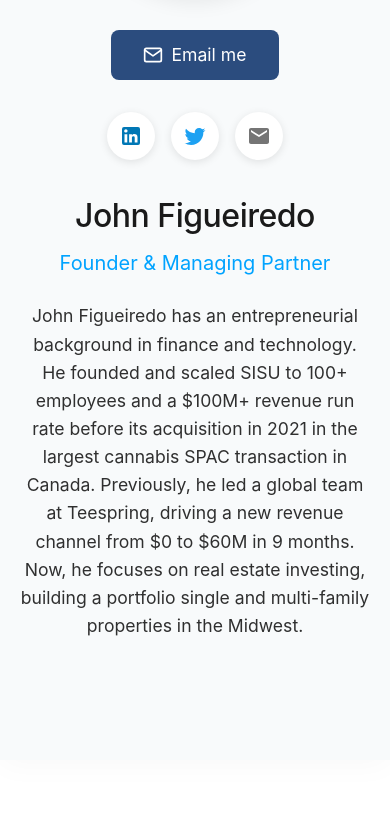
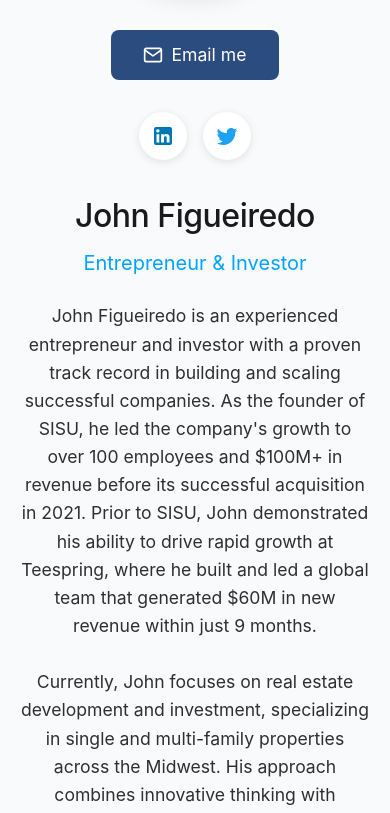
Before and after one commit to johnfig/john-figueiredo, a React (Create React App) app: page / in a window 390 px wide. Shown: the part 1306-2119 px from the top of the page. Built offline with nearby package versions, Linux system fonts and the light colour scheme.

Commit message:
Update to John Figueiredo on metadata and mobile nav bar to be correct order

```diff
--- a/public/index.html
+++ b/public/index.html
@@ -7,21 +7,21 @@
     <meta name="theme-color" content="#000919" />
 
     <!-- Primary Meta Tags -->
-    <meta name="title" content="SISU Ventures" />
-    <meta name="description" content="Building and investing in transformative companies" />
+    <meta name="title" content="John Figueiredo" />
+    <meta name="description" content="Entrepreneur, Investor, and Real Estate Developer" />
 
     <!-- Open Graph / Facebook -->
     <meta property="og:type" content="website" />
-    <meta property="og:url" content="https://sisuventures.co" />
-    <meta property="og:title" content="SISU Ventures" />
-    <meta property="og:description" content="Building and investing in transformative companies" />
+    <meta property="og:url" content="https://johnfigueiredo.com" />
+    <meta property="og:title" content="John Figueiredo" />
+    <meta property="og:description" content="Entrepreneur, Investor, and Real Estate Developer" />
     <meta property="og:image" content="%PUBLIC_URL%/og-image.png" />
 
     <!-- Twitter -->
     <meta name="twitter:card" content="summary" />
-    <meta name="twitter:url" content="https://sisuventures.co" />
-    <meta name="twitter:title" content="SISU Ventures" />
-    <meta name="twitter:description" content="Building and investing in transformative companies" />
+    <meta name="twitter:url" content="https://johnfigueiredo.com" />
+    <meta name="twitter:title" content="John Figueiredo" />
+    <meta name="twitter:description" content="Entrepreneur, Investor, and Real Estate Developer" />
     <meta name="twitter:image" content="%PUBLIC_URL%/og-image.png" />
 
     <!-- Favicon -->
@@ -30,7 +30,7 @@
     <link rel="icon" type="image/png" sizes="16x16" href="%PUBLIC_URL%/favicon-16x16.png" />
     <link rel="manifest" href="%PUBLIC_URL%/manifest.json" />
 
-    <title>SISU Ventures</title>
+    <title>John Figueiredo</title>
   </head>
   <body>
     <noscript>You need to enable JavaScript to run this app.</noscript>
--- a/src/components/About.js
+++ b/src/components/About.js
@@ -182,23 +182,23 @@ const About = () => {
                   <path d="M22.46 6C21.69 6.35 20.86 6.58 20 6.69C20.88 6.16 21.56 5.32 21.88 4.31C21.05 4.81 20.13 5.16 19.16 5.36C18.37 4.5 17.26 4 16 4C13.65 4 11.73 5.92 11.73 8.29C11.73 8.63 11.77 8.96 11.84 9.27C8.28 9.09 5.11 7.38 3 4.79C2.63 5.42 2.42 6.16 2.42 6.94C2.42 8.43 3.17 9.75 4.33 10.5C3.62 10.5 2.96 10.3 2.38 10V10.03C2.38 12.11 3.86 13.85 5.82 14.24C5.46 14.34 5.08 14.39 4.69 14.39C4.42 14.39 4.15 14.36 3.89 14.31C4.43 16 6 17.26 7.89 17.29C6.43 18.45 4.58 19.13 2.56 19.13C2.22 19.13 1.88 19.11 1.54 19.07C3.44 20.29 5.7 21 8.12 21C16 21 20.33 14.46 20.33 8.79C20.33 8.6 20.33 8.42 20.32 8.23C21.16 7.63 21.88 6.87 22.46 6Z"/>
                 </svg>
               </SocialButton>
-              <SocialButton href="mailto:john@sisuventures.co">
-                <svg width="24" height="24" viewBox="0 0 24 24" fill="#757575">
-                  <path d="M20 4H4C2.9 4 2 4.9 2 6V18C2 19.1 2.9 20 4 20H20C21.1 20 22 19.1 22 18V6C22 4.9 21.1 4 20 4ZM20 8L12 13L4 8V6L12 11L20 6V8Z"/>
-                </svg>
-              </SocialButton>
             </SocialLinks>
           </ImageWrapper>
           <PartnerInfo>
             <PartnerName>John Figueiredo</PartnerName>
-            <PartnerRole>Founder & Managing Partner</PartnerRole>
+            <PartnerRole>Entrepreneur & Investor</PartnerRole>
             <PartnerBio>
-              John Figueiredo has an entrepreneurial background in finance and technology.
-              He founded and scaled SISU to 100+ employees and a $100M+ revenue run rate
-              before its acquisition in 2021 in the largest cannabis SPAC transaction in
-              Canada. Previously, he led a global team at Teespring, driving a new revenue
-              channel from $0 to $60M in 9 months. Now, he focuses on real estate investing,
-              building a portfolio single and multi-family properties in the Midwest.
+              John Figueiredo is an experienced entrepreneur and investor with a proven track record
+              in building and scaling successful companies. As the founder of SISU, he led the
+              company's growth to over 100 employees and $100M+ in revenue before its successful
+              acquisition in 2021. Prior to SISU, John demonstrated his ability to drive rapid
+              growth at Teespring, where he built and led a global team that generated $60M in
+              new revenue within just 9 months.
+              <br /><br />
+              Currently, John focuses on real estate development and investment, specializing in
+              single and multi-family properties across the Midwest. His approach combines
+              innovative thinking with strategic execution to create value in both traditional
+              and emerging markets.
             </PartnerBio>
           </PartnerInfo>
         </PartnerCard>
--- a/src/components/Navbar.js
+++ b/src/components/Navbar.js
@@ -268,18 +268,18 @@ const Navbar = () => {
           }}
         >
           <NavLink
+            to="about"
+            smooth={true}
+            onClick={handleLinkClick}
+          >
+            About
+          </NavLink>
+          <NavLink
             to="portfolio"
             smooth={true}
             onClick={handleLinkClick}
           >
             Portfolio
-          </NavLink>
-          <NavLink
-            to="about"
-            smooth={true}
-            onClick={handleLinkClick}
-          >
-            About
           </NavLink>
         </MobileNavContainer>
       </MobileMenu>
```
